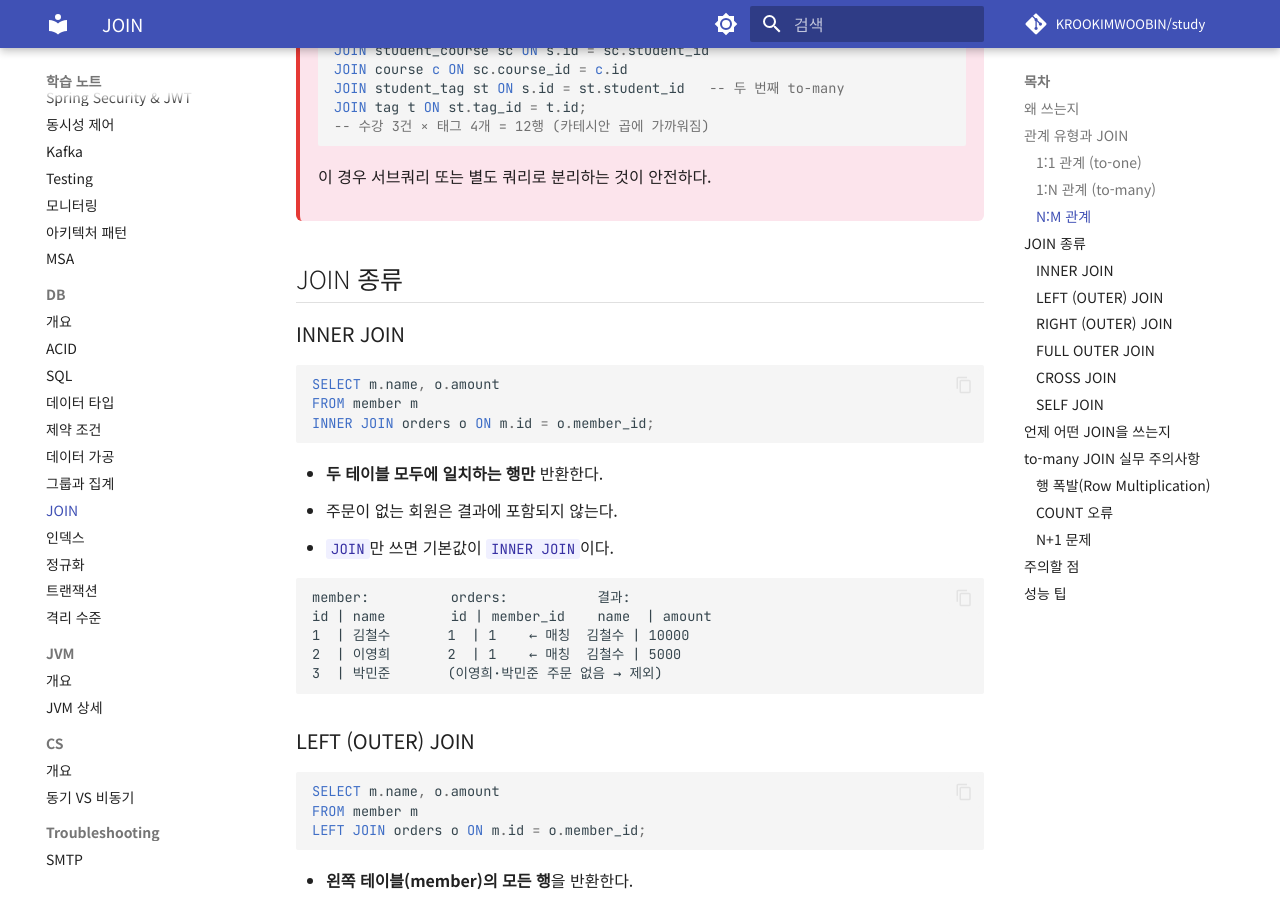
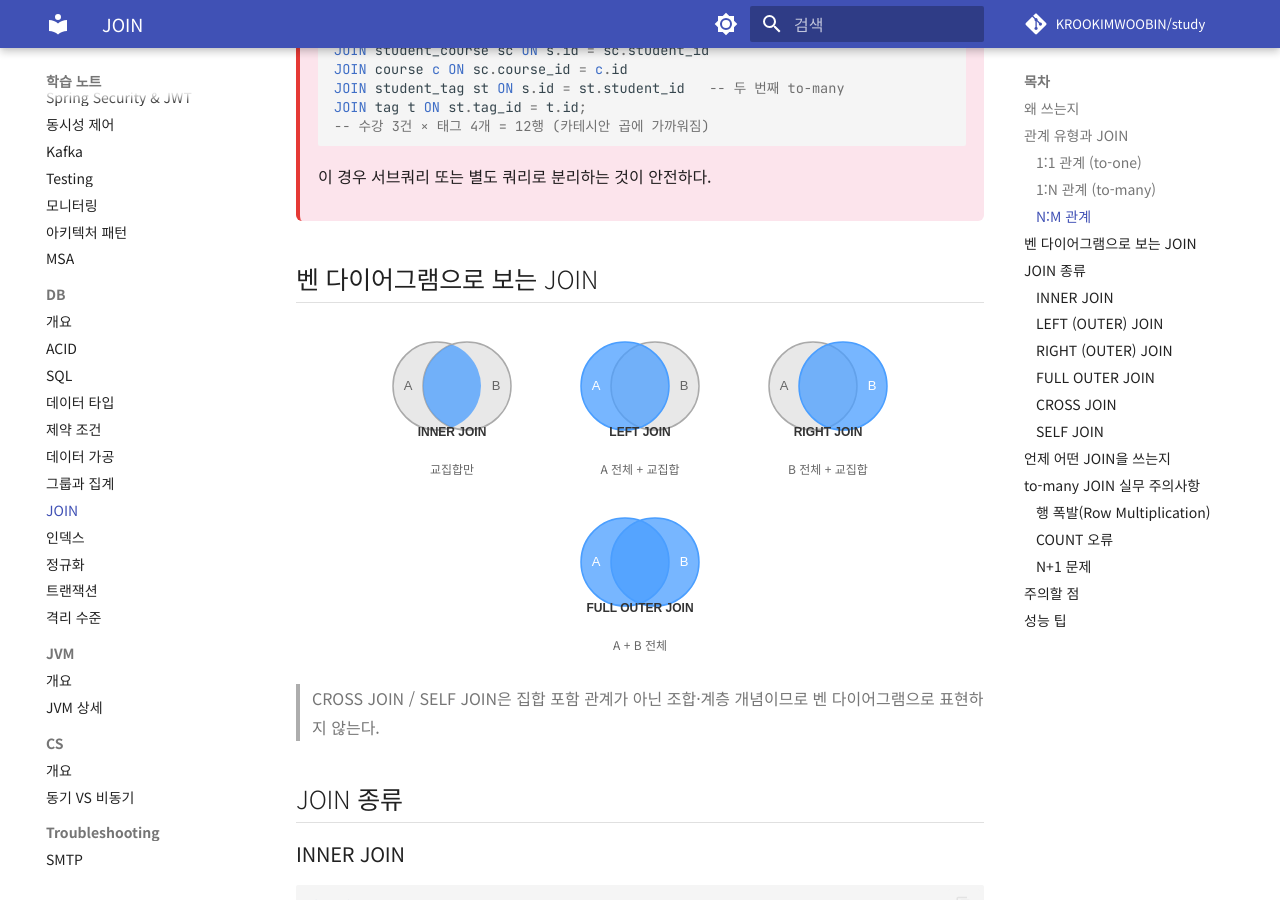
Before and after one commit to KROOKIMWOOBIN/study, an MkDocs documentation site: the page built from docs/db/JOIN.md, in a window 1280 px wide and 900 px high, scrolled down 2555 px. Built offline with MkDocs 1.6.1 and Material for MkDocs 9.7.7, drawn with Linux system fonts in a browser that asks for light colours; comment, search, counter and statistics services are not loaded.

Commit message:
feat: JOIN.md 벤 다이어그램 섹션 추가 (인라인 SVG)

```diff
--- a/docs/db/JOIN.md
+++ b/docs/db/JOIN.md
@@ -125,6 +125,60 @@ JOIN tag t ON st.tag_id = t.id;
 이 경우 서브쿼리 또는 별도 쿼리로 분리하는 것이 안전하다.
 
 </div>
+
+## 벤 다이어그램으로 보는 JOIN
+
+<div style="display:flex; flex-wrap:wrap; gap:28px; justify-content:center; margin:28px 0;">
+
+<div style="text-align:center;">
+<svg width="160" height="115" viewBox="0 0 160 115" xmlns="http://www.w3.org/2000/svg">
+  <defs><clipPath id="vj-ia"><circle cx="65" cy="55" r="44"/></clipPath></defs>
+  <circle cx="65" cy="55" r="44" fill="#e8e8e8" stroke="#aaa" stroke-width="1.5"/>
+  <circle cx="95" cy="55" r="44" fill="#e8e8e8" stroke="#aaa" stroke-width="1.5"/>
+  <circle cx="95" cy="55" r="44" fill="#4a9eff" fill-opacity="0.75" clip-path="url(#vj-ia)"/>
+  <text x="36" y="59" font-size="13" fill="#666" text-anchor="middle" font-family="sans-serif">A</text>
+  <text x="124" y="59" font-size="13" fill="#666" text-anchor="middle" font-family="sans-serif">B</text>
+  <text x="80" y="105" font-size="12" fill="#333" text-anchor="middle" font-family="sans-serif" font-weight="bold">INNER JOIN</text>
+</svg>
+<div style="font-size:12px; color:#666; margin-top:4px;">교집합만</div>
+</div>
+
+<div style="text-align:center;">
+<svg width="160" height="115" viewBox="0 0 160 115" xmlns="http://www.w3.org/2000/svg">
+  <circle cx="95" cy="55" r="44" fill="#e8e8e8" stroke="#aaa" stroke-width="1.5"/>
+  <circle cx="65" cy="55" r="44" fill="#4a9eff" fill-opacity="0.75" stroke="#4a9eff" stroke-width="1.5"/>
+  <text x="36" y="59" font-size="13" fill="#fff" text-anchor="middle" font-family="sans-serif">A</text>
+  <text x="124" y="59" font-size="13" fill="#666" text-anchor="middle" font-family="sans-serif">B</text>
+  <text x="80" y="105" font-size="12" fill="#333" text-anchor="middle" font-family="sans-serif" font-weight="bold">LEFT JOIN</text>
+</svg>
+<div style="font-size:12px; color:#666; margin-top:4px;">A 전체 + 교집합</div>
+</div>
+
+<div style="text-align:center;">
+<svg width="160" height="115" viewBox="0 0 160 115" xmlns="http://www.w3.org/2000/svg">
+  <circle cx="65" cy="55" r="44" fill="#e8e8e8" stroke="#aaa" stroke-width="1.5"/>
+  <circle cx="95" cy="55" r="44" fill="#4a9eff" fill-opacity="0.75" stroke="#4a9eff" stroke-width="1.5"/>
+  <text x="36" y="59" font-size="13" fill="#666" text-anchor="middle" font-family="sans-serif">A</text>
+  <text x="124" y="59" font-size="13" fill="#fff" text-anchor="middle" font-family="sans-serif">B</text>
+  <text x="80" y="105" font-size="12" fill="#333" text-anchor="middle" font-family="sans-serif" font-weight="bold">RIGHT JOIN</text>
+</svg>
+<div style="font-size:12px; color:#666; margin-top:4px;">B 전체 + 교집합</div>
+</div>
+
+<div style="text-align:center;">
+<svg width="160" height="115" viewBox="0 0 160 115" xmlns="http://www.w3.org/2000/svg">
+  <circle cx="65" cy="55" r="44" fill="#4a9eff" fill-opacity="0.75" stroke="#4a9eff" stroke-width="1.5"/>
+  <circle cx="95" cy="55" r="44" fill="#4a9eff" fill-opacity="0.75" stroke="#4a9eff" stroke-width="1.5"/>
+  <text x="36" y="59" font-size="13" fill="#fff" text-anchor="middle" font-family="sans-serif">A</text>
+  <text x="124" y="59" font-size="13" fill="#fff" text-anchor="middle" font-family="sans-serif">B</text>
+  <text x="80" y="105" font-size="12" fill="#333" text-anchor="middle" font-family="sans-serif" font-weight="bold">FULL OUTER JOIN</text>
+</svg>
+<div style="font-size:12px; color:#666; margin-top:4px;">A + B 전체</div>
+</div>
+
+</div>
+
+> CROSS JOIN / SELF JOIN은 집합 포함 관계가 아닌 조합·계층 개념이므로 벤 다이어그램으로 표현하지 않는다.
 
 ## JOIN 종류
 
```
